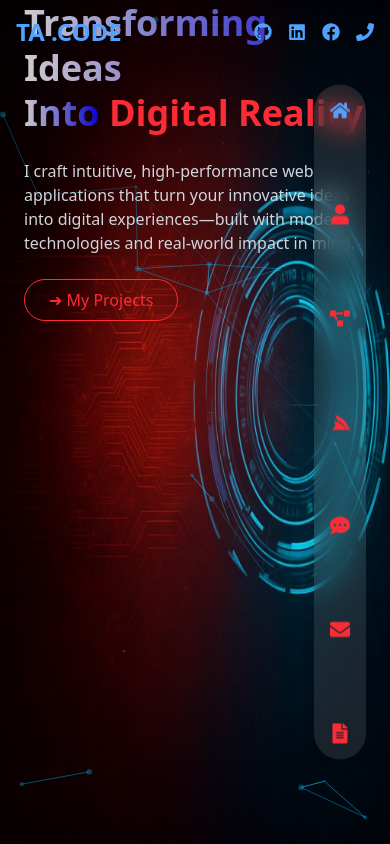
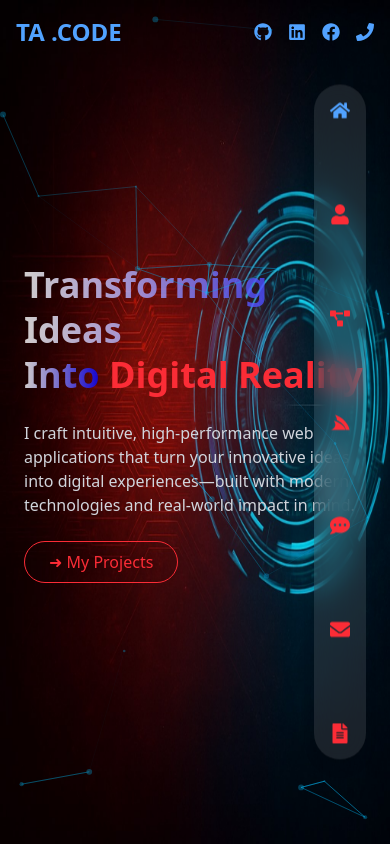
Before and after one commit to developerTamanna/portfolio, a React (Vite) app: page / in a window 390 px wide. Built offline with nearby package versions, Linux system fonts and the light colour scheme.

Commit message:
home responsive

```diff
--- a/src/components/Hero.jsx
+++ b/src/components/Hero.jsx
@@ -3,7 +3,7 @@ import profileImage from '../assets/profile.png'; // Replace with your image
 
 const Hero = () => {
   return (
-    <div className="relative w-full min-h-screen flex flex-col md:flex-row items-center justify-between overflow-hidden px-6 z-10">
+    <div className="relative w-full min-h-screen flex flex-col md:flex-row md:items-center md:justify-between justify-center items-center overflow-hidden px-6 z-10">
       {/* Left Text */}
       <div className="w-full md:w-1/2 space-y-6 text-start">
         <h1 className="text-4xl md:text-5xl font-bold leading-tight">
```
